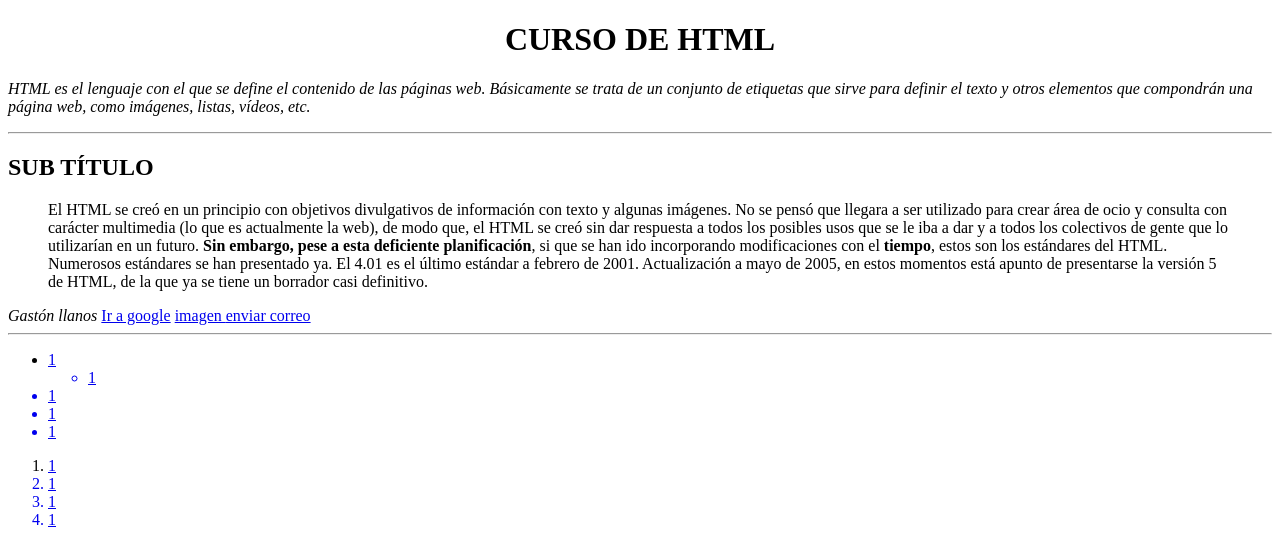
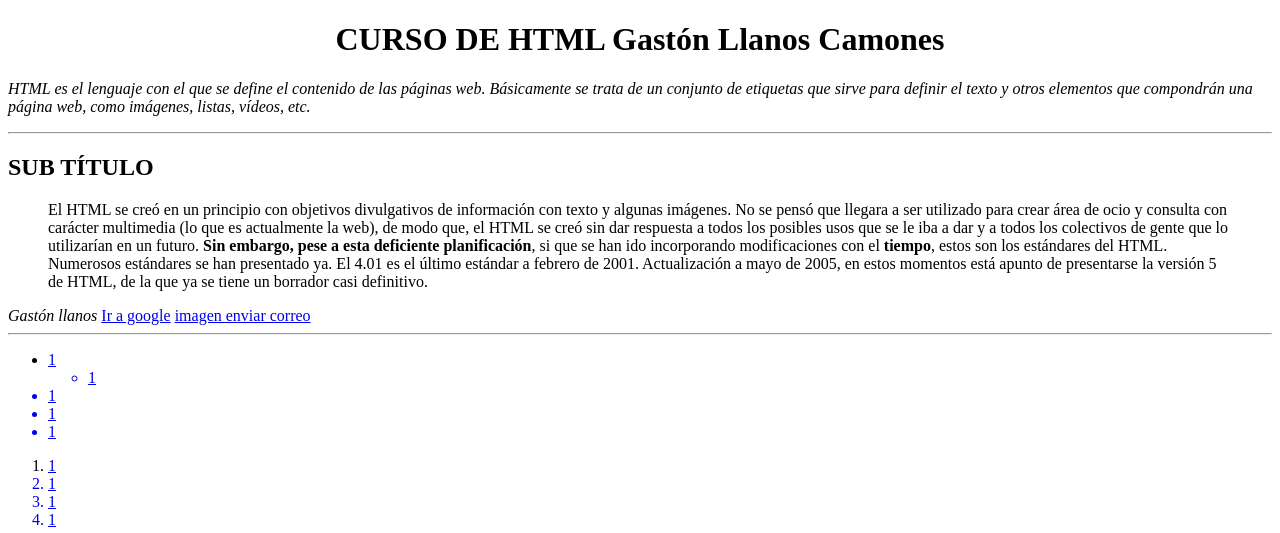
Before and after one commit to sbkira/intro_html, a plain HTML site: page index.html in a window 1280 px wide. Shown: the top 533 px of the page. Drawn offline with Linux system fonts and the light colour scheme.

Commit message:
Cambio nombre web

```diff
--- a/index.html
+++ b/index.html
@@ -6,7 +6,7 @@
 
     </head>
     <body>
-        <CENTER><H1>CURSO DE HTML</H1></CENTER>
+        <CENTER><H1>CURSO DE HTML Gastón Llanos Camones</H1></CENTER>
             <i><P>HTML es el lenguaje con el que se define el contenido de las páginas web.
             Básicamente se trata de un conjunto de etiquetas que sirve
             para definir el texto y otros elementos que compondrán una página web,
```
